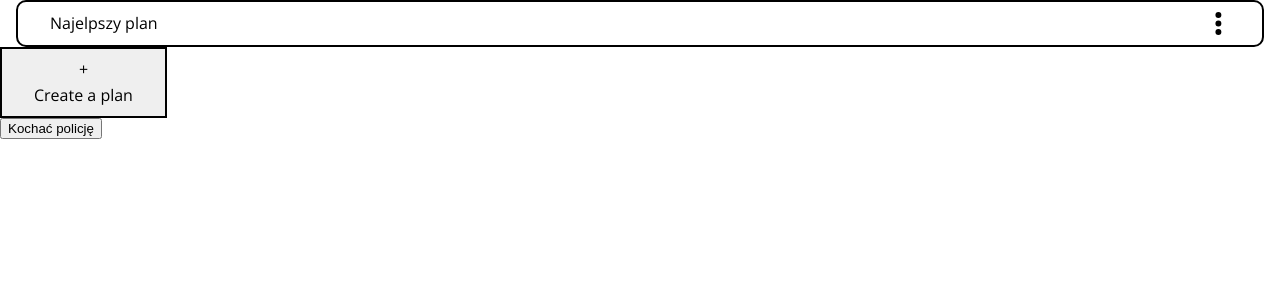
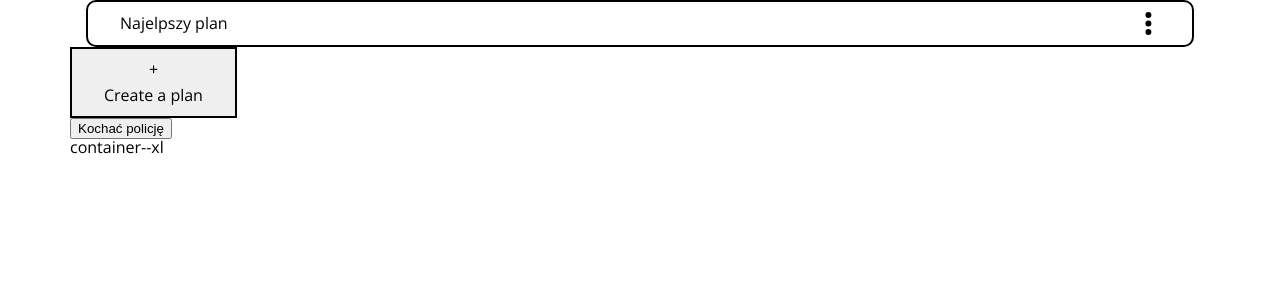
Before and after one commit to BarS99/workout-configurator, a React (Create React App) app: page / in a window 1280 px wide. Shown: the top 300 px of the page. Built offline with nearby package versions, Linux system fonts and the light colour scheme.

Commit message:
issue-4: Implement container component

```diff
--- /dev/null
+++ b/src/application/core/atomic-components/container/Container.module.scss
@@ -0,0 +1,77 @@
+@use '../../../../static/styles/breakpoints' as breakpoints;
+
+.container {
+    max-width: 100%;
+    margin-inline: auto;
+    padding: 0 1.5rem;
+
+    &--sm {
+        @include breakpoints.media-breakpoint-up(sm) {
+            max-width: 540px;
+        }
+    }
+
+    &--md {
+        @include breakpoints.media-breakpoint-up(sm) {
+            max-width: 540px;
+        }
+
+        @include breakpoints.media-breakpoint-up(md) {
+            max-width: 720px;
+        }
+    }
+
+    &--lg {
+        @include breakpoints.media-breakpoint-up(sm) {
+            max-width: 540px;
+        }
+
+        @include breakpoints.media-breakpoint-up(md) {
+            max-width: 720px;
+        }
+
+        @include breakpoints.media-breakpoint-up(lg) {
+            max-width: 960px;
+        }
+    }
+
+    &--xl {
+        @include breakpoints.media-breakpoint-up(sm) {
+            max-width: 540px;
+        }
+
+        @include breakpoints.media-breakpoint-up(md) {
+            max-width: 720px;
+        }
+
+        @include breakpoints.media-breakpoint-up(lg) {
+            max-width: 960px;
+        }
+
+        @include breakpoints.media-breakpoint-up(xl) {
+            max-width: 1140px;
+        }
+    }
+
+    &--xxl {
+        @include breakpoints.media-breakpoint-up(sm) {
+            max-width: 540px;
+        }
+
+        @include breakpoints.media-breakpoint-up(md) {
+            max-width: 720px;
+        }
+
+        @include breakpoints.media-breakpoint-up(lg) {
+            max-width: 960px;
+        }
+
+        @include breakpoints.media-breakpoint-up(xl) {
+            max-width: 1140px;
+        }
+
+        @include breakpoints.media-breakpoint-up(xxl) {
+            max-width: 1400px;
+        }
+    }
+}
--- /dev/null
+++ b/src/application/core/atomic-components/container/Container.tsx
@@ -0,0 +1,10 @@
+import { ContainerSize } from '../../models/Container.model';
+import styles from './Container.module.scss';
+
+const Container = ({ children, size }: { children: React.ReactNode; size?: ContainerSize }): JSX.Element => (
+    <div className={`${styles['container']} ${styles[`container--${size}`]}`}>
+        {children} {`container--${size}`}
+    </div>
+);
+
+export default Container;
--- a/src/application/core/atomic-components/crud-card/CrudCard.tsx
+++ b/src/application/core/atomic-components/crud-card/CrudCard.tsx
@@ -2,7 +2,7 @@ import styles from './CrudCard.module.scss';
 import { faEllipsisVertical } from '@fortawesome/free-solid-svg-icons';
 import { FontAwesomeIcon } from '@fortawesome/react-fontawesome';
 
-const CrudCard = ({ children }: { children: any }): JSX.Element => (
+const CrudCard = ({ children }: { children: React.ReactNode }): JSX.Element => (
     <div className={styles['crud-card']}>
         <span className={styles['crud-card__text']}>{children}</span>
         <span className={styles['crud-card__popover-button']}>
--- a/src/application/core/layouts/main-layout/MainLayout.module.scss
+++ b/src/application/core/layouts/main-layout/MainLayout.module.scss
@@ -0,0 +1,2 @@
+.main-layout {
+}
--- a/src/application/core/layouts/main-layout/MainLayout.tsx
+++ b/src/application/core/layouts/main-layout/MainLayout.tsx
@@ -1,9 +1,13 @@
 import styles from './MainLayout.module.scss';
 import { Outlet } from 'react-router-dom';
+import Container from '../../atomic-components/container/Container';
+import { ContainerSize } from '../../models/Container.model';
 
 export const MainLayout = (): JSX.Element => (
-    <div className={styles.layout}>
-        <Outlet />
+    <div className={styles['main-layout']}>
+        <Container size={ContainerSize.XL}>
+            <Outlet />
+        </Container>
     </div>
 );
 
--- /dev/null
+++ b/src/application/core/models/Container.model.tsx
@@ -0,0 +1,8 @@
+export enum ContainerSize {
+    XS = 'xs',
+    SM = 'sm',
+    MD = 'md',
+    LG = 'lg',
+    XL = 'xl',
+    XXL = 'xxl'
+}
--- a/src/index.scss
+++ b/src/index.scss
@@ -1,5 +1,4 @@
 @use './static/styles/fonts' as fonts;
-@use './static/styles/breakpoints' as breakpoints;
 
 /* http://meyerweb.com/eric/tools/css/reset/
    v2.0 | 20110126
--- a/src/reportWebVitals.ts
+++ b/src/reportWebVitals.ts
@@ -1,6 +1,6 @@
 import { ReportHandler } from 'web-vitals';
 
-const reportWebVitals = (onPerfEntry?: ReportHandler) => {
+const reportWebVitals = (onPerfEntry?: ReportHandler): void => {
     if (onPerfEntry && onPerfEntry instanceof Function) {
         import('web-vitals').then(({ getCLS, getFID, getFCP, getLCP, getTTFB }) => {
             getCLS(onPerfEntry);
--- a/src/static/styles/_breakpoints.scss
+++ b/src/static/styles/_breakpoints.scss
@@ -1,7 +1,6 @@
 @use 'sass:map';
 
 $breakpoints: (
-    xs: 0,
     sm: 576px,
     md: 768px,
     lg: 992px,
--- a/tsconfig.json
+++ b/tsconfig.json
@@ -14,7 +14,8 @@
         "resolveJsonModule": true,
         "isolatedModules": true,
         "noEmit": true,
-        "jsx": "react-jsx"
+        "jsx": "react-jsx",
+        "noUnusedLocals": true
     },
     "include": ["src/**/*", "src/*"]
 }
```
Also changed, not shown: .eslintrc.json.
